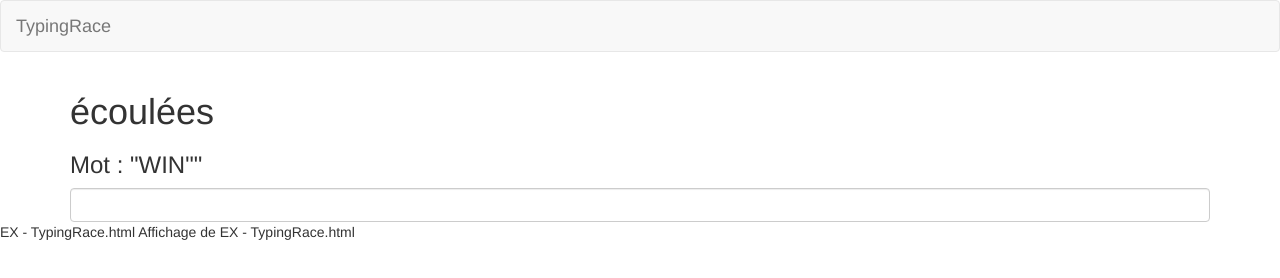
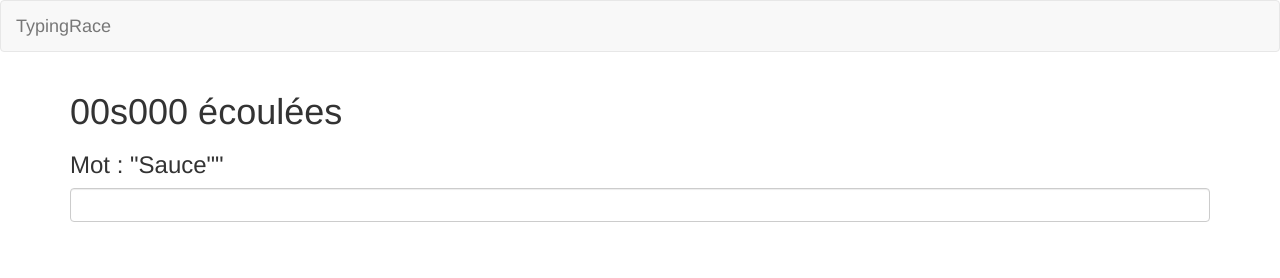
Before and after one commit to Noe-Louvell/TypingRace, a plain HTML site: page index.html in a window 1280 px wide. Drawn offline with nearby package versions, Linux system fonts and the light colour scheme.

Commit message:
update script.js

```diff
--- a/index.html
+++ b/index.html
@@ -13,6 +13,7 @@
         color: green;
     }
 </style>
+
 <body>
 <!-- page content -->
 <nav class="navbar navbar-default">
@@ -29,7 +30,7 @@
     <section>
         <h1><span id="chronotime"></span> écoulées</h1>
 
-        <h3>Mot : "WIN""</h3>
+        <h3>Mot : "Sauce""</h3>
         <input class="form-control" id="game-zone"></input>
     </section>
 
@@ -37,6 +38,3 @@
 
 <script src="script.js"></script>
 </body>
-
-EX - TypingRace.html
-Affichage de EX - TypingRace.html
--- a/script.js
+++ b/script.js
@@ -1,9 +1,8 @@
 init();
 function init(){
-    let timer = //
-        let gameZone = //
-
-        let wordToType = "WIN";
+    let timer = document.getElementById("chronotime");
+    let gameZone = document.getElementById("game-zone");
+    let wordToType = "Sauce";
 
     timer.innerHTML = "00s000";
 
@@ -23,7 +22,7 @@ function init(){
 
 
 
-
+//Chrono
 
 function chrono(){
     end = new Date();
```
